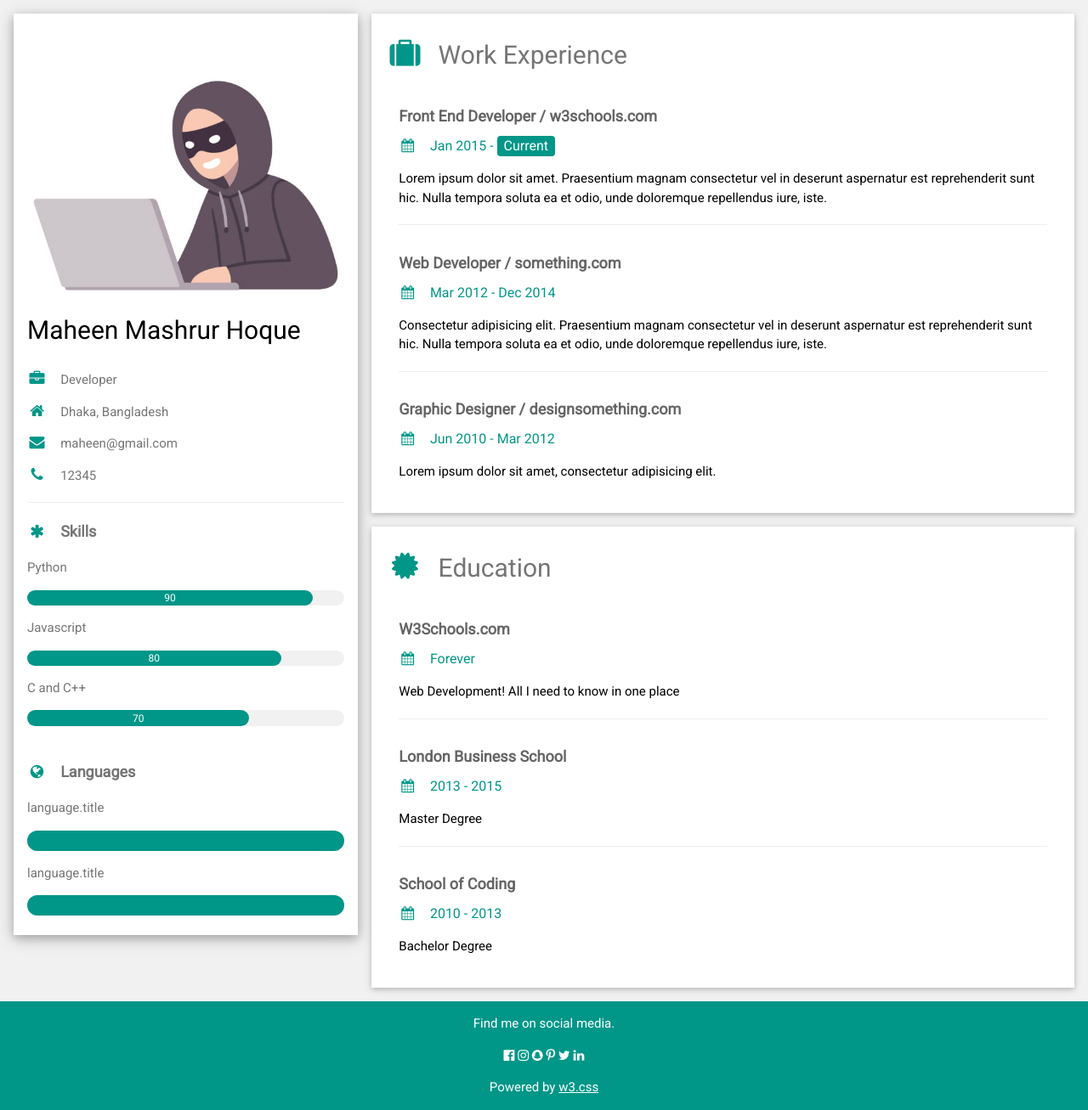
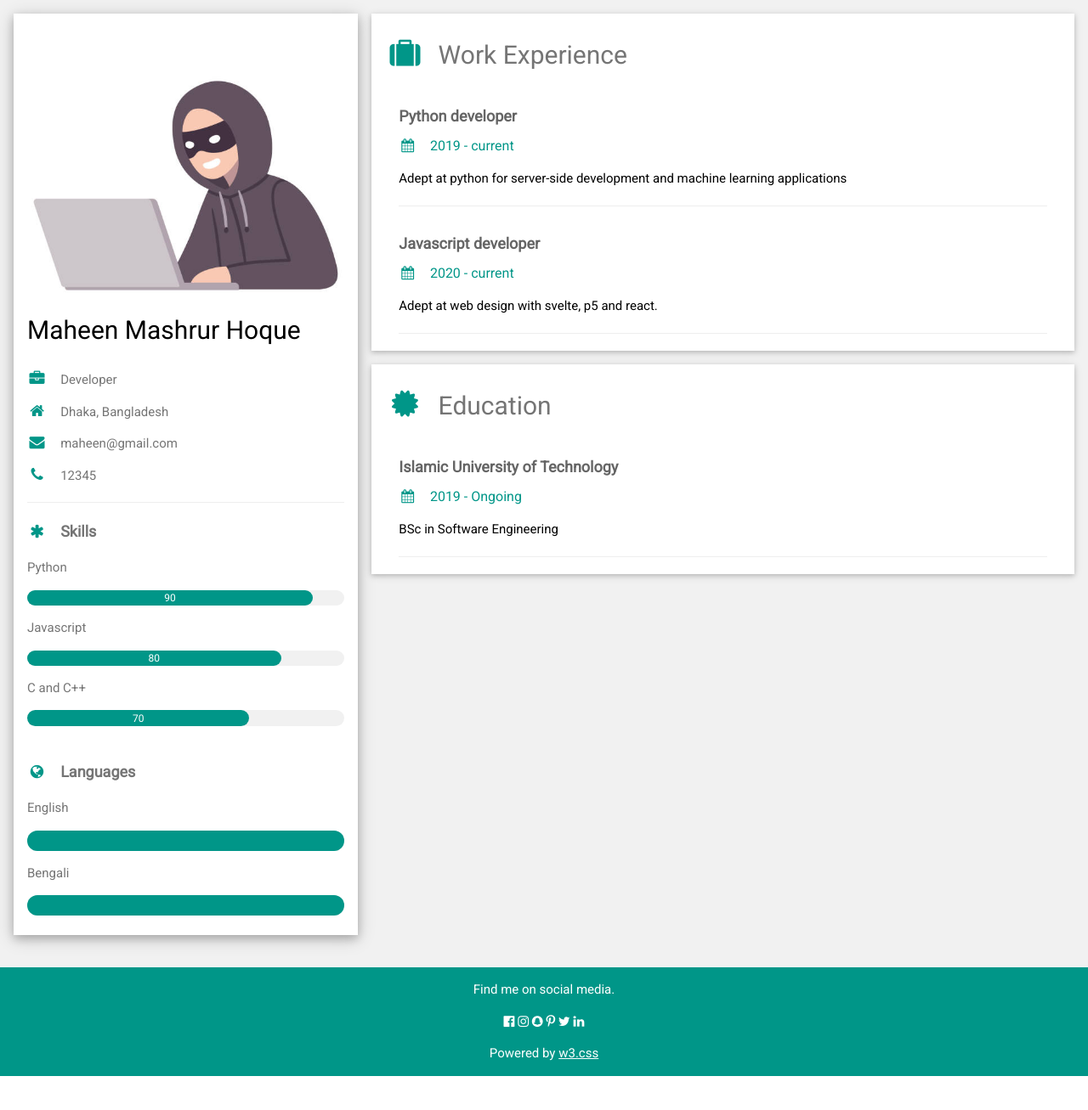
Before and after one commit to NotAlpha45/Server-Programming-Lab, a Node server app: page /profile/ in a window 1280 px wide. Shown: the whole page at 85% size. After the commit the page ends 1267 px from the top, so only its background shows below. Run offline with Node 20, Linux system fonts and the light colour scheme.

Commit message:
Finalized design of the profile page

```diff
--- a/backend/routers/indexRoutes.js
+++ b/backend/routers/indexRoutes.js
@@ -34,6 +34,28 @@ profile_router.get("/", function (req, res) {
         fluency: 100,
       },
     ],
+    educations: [
+      {
+        institution: "Islamic University of Technology",
+        period: "2019 - Ongoing",
+        degree: "BSc in Software Engineering",
+        description: "Specialization of software development",
+      },
+    ],
+    workExperiences: [
+      {
+        title: "Python developer",
+        period: "2019 - current",
+        description:
+          "Adept at python for server-side development and machine learning applications",
+      },
+      {
+        title: "Javascript developer",
+        period: "2020 - current",
+        description:
+          "Adept at web design with svelte, p5 and react.",
+      },
+    ],
   };
   res.render("profile", userData);
 });
--- a/backend/views/profile.ejs
+++ b/backend/views/profile.ejs
@@ -101,7 +101,7 @@
               </p>
 
               <% languages.forEach(language => { %>
-              <p>language.title</p>
+              <p><%= language.title %></p>
               <div class="w3-light-grey w3-round-xlarge">
                 <div
                   class="w3-round-xlarge w3-teal"
@@ -127,22 +127,23 @@
               ></i
               >Work Experience
             </h2>
+
+            <% workExperiences.forEach(workExperience => { %>
             <div class="w3-container">
               <h5 class="w3-opacity">
-                <b>Front End Developer / w3schools.com</b>
+                <b><%= workExperience.title %> </b>
               </h5>
               <h6 class="w3-text-teal">
-                <i class="fa fa-calendar fa-fw w3-margin-right"></i>Jan 2015 -
-                <span class="w3-tag w3-teal w3-round">Current</span>
+                <i class="fa fa-calendar fa-fw w3-margin-right"></i><%=
+                workExperience.period %>
+                <!-- <span class="w3-tag w3-teal w3-round">Current</span> -->
               </h6>
-              <p>
-                Lorem ipsum dolor sit amet. Praesentium magnam consectetur vel
-                in deserunt aspernatur est reprehenderit sunt hic. Nulla tempora
-                soluta ea et odio, unde doloremque repellendus iure, iste.
-              </p>
+              <p><%= workExperience.description %></p>
               <hr />
             </div>
-            <div class="w3-container">
+            <% }) %>
+
+            <!-- <div class="w3-container">
               <h5 class="w3-opacity"><b>Web Developer / something.com</b></h5>
               <h6 class="w3-text-teal">
                 <i class="fa fa-calendar fa-fw w3-margin-right"></i>Mar 2012 -
@@ -165,7 +166,7 @@
               </h6>
               <p>Lorem ipsum dolor sit amet, consectetur adipisicing elit.</p>
               <br />
-            </div>
+            </div> -->
           </div>
 
           <div class="w3-container w3-card w3-white">
@@ -175,30 +176,17 @@
               ></i
               >Education
             </h2>
+            <% educations.forEach(education => { %>
             <div class="w3-container">
-              <h5 class="w3-opacity"><b>W3Schools.com</b></h5>
+              <h5 class="w3-opacity"><b><%= education.institution %> </b></h5>
               <h6 class="w3-text-teal">
-                <i class="fa fa-calendar fa-fw w3-margin-right"></i>Forever
+                <i class="fa fa-calendar fa-fw w3-margin-right"></i><%=
+                education.period %>
               </h6>
-              <p>Web Development! All I need to know in one place</p>
+              <p><%= education.degree %></p>
               <hr />
             </div>
-            <div class="w3-container">
-              <h5 class="w3-opacity"><b>London Business School</b></h5>
-              <h6 class="w3-text-teal">
-                <i class="fa fa-calendar fa-fw w3-margin-right"></i>2013 - 2015
-              </h6>
-              <p>Master Degree</p>
-              <hr />
-            </div>
-            <div class="w3-container">
-              <h5 class="w3-opacity"><b>School of Coding</b></h5>
-              <h6 class="w3-text-teal">
-                <i class="fa fa-calendar fa-fw w3-margin-right"></i>2010 - 2013
-              </h6>
-              <p>Bachelor Degree</p>
-              <br />
-            </div>
+            <% }) %>
           </div>
 
           <!-- End Right Column -->
```
